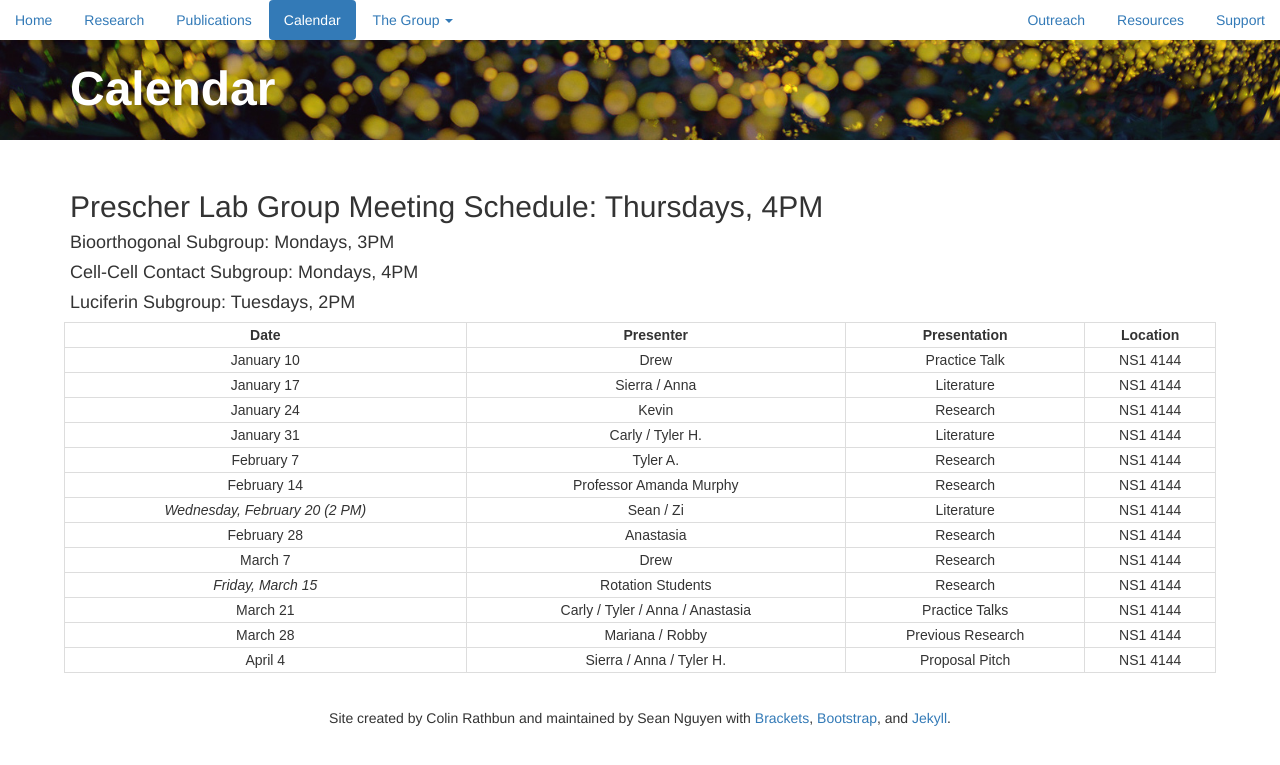
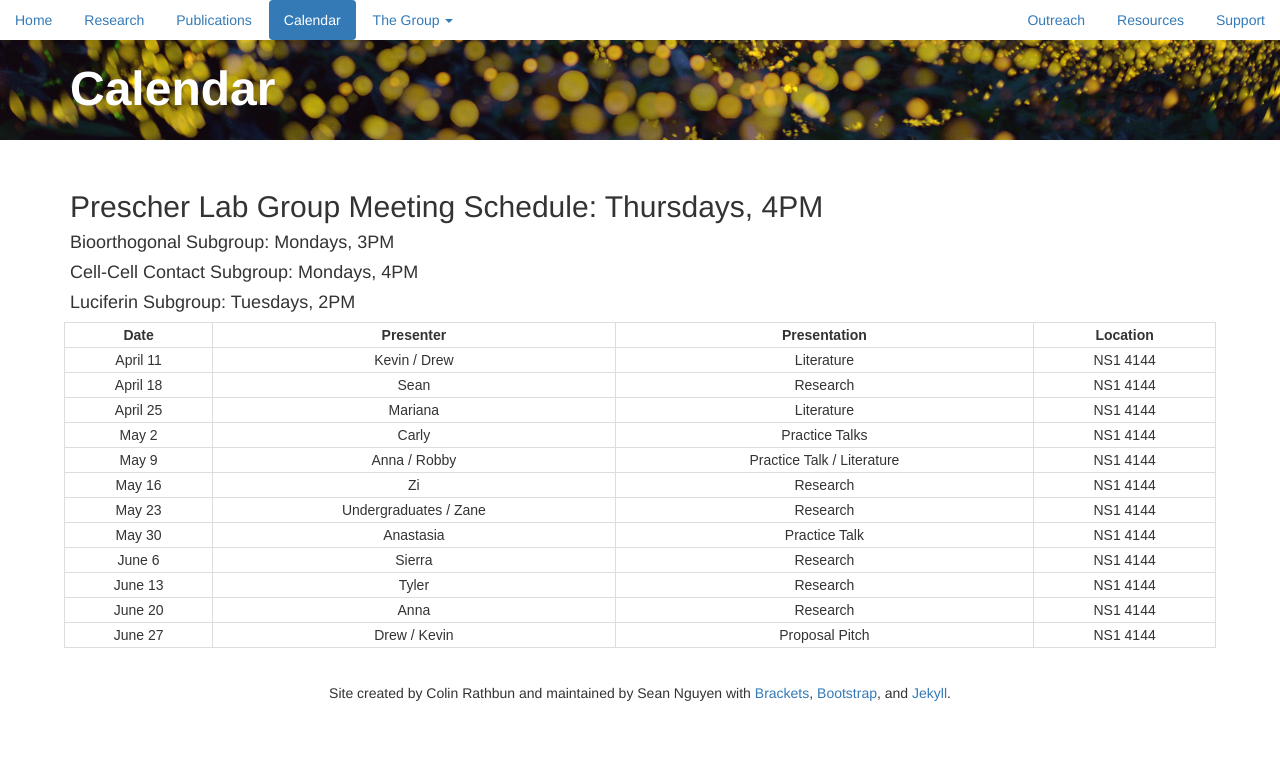
Before and after one commit to c-bun/Prescher-Lab-Site, a Jekyll site: the page built from Calendar.html, in a window 1280 px wide. Shown: the top 765 px of the page. Built offline with Jekyll 4.4.1, drawn with Linux system fonts in a browser that asks for light colours.

Commit message:
PrescherLabSite_May2019_Update1

```diff
--- a/Calendar.html
+++ b/Calendar.html
@@ -34,17 +34,16 @@ padding: 2px;
     <table align="center">
     <thead><tr class="tableizer-firstrow">
      <th>Date</th><th>Presenter</th><th>Presentation</th><th>Location</th></tr></thead><tbody>
-   <tr><td>January 10</td><td>Drew</td><td>Practice Talk</td><td>NS1 4144</td></tr>
-   <tr><td>January 17</td><td>Sierra / Anna</td><td>Literature</td><td>NS1 4144</td></tr>
-   <tr><td>January 24</td><td>Kevin</td><td>Research</td><td>NS1 4144</td></tr>
-   <tr><td>January 31</td><td>Carly / Tyler H.</td><td>Literature</td><td>NS1 4144</td></tr>
-   <tr><td>February 7</td><td>Tyler A.</td><td>Research</td><td>NS1 4144</td></tr>
-   <tr><td>February 14</td><td>Professor Amanda Murphy</td><td>Research</td><td>NS1 4144</td></tr>
-   <tr><td><i>Wednesday, February 20 (2 PM)</i></td><td>Sean / Zi</td><td>Literature</td><td>NS1 4144</td></tr>
-   <tr><td>February 28</td><td>Anastasia</td><td>Research</td><td>NS1 4144</td></tr>
-   <tr><td>March 7</td><td>Drew</td><td>Research</td><td>NS1 4144</td></tr>
-   <tr><td><i>Friday, March 15</i></td><td>Rotation Students</td><td>Research</td><td>NS1 4144</td></tr>
-   <tr><td>March 21</td><td>Carly / Tyler / Anna / Anastasia</td><td>Practice Talks</td><td>NS1 4144</td></tr>
-   <tr><td>March 28</td><td>Mariana / Robby</td><td>Previous Research</td><td>NS1 4144</td></tr>
-   <tr><td>April 4</td><td>Sierra / Anna / Tyler H.</td><td>Proposal Pitch</td><td>NS1 4144</td></tr>
+   <tr><td>April 11</td><td>Kevin / Drew</td><td>Literature</td><td>NS1 4144</td></tr>
+   <tr><td>April 18</td><td>Sean</td><td>Research</td><td>NS1 4144</td></tr>
+   <tr><td>April 25</td><td>Mariana</td><td>Literature</td><td>NS1 4144</td></tr>
+   <tr><td>May 2</td><td>Carly</td><td>Practice Talks</td><td>NS1 4144</td></tr>
+   <tr><td>May 9</td><td>Anna / Robby</td><td>Practice Talk / Literature</td><td>NS1 4144</td></tr>
+   <tr><td>May 16</td><td>Zi</td><td>Research</td><td>NS1 4144</td></tr>
+   <tr><td>May 23</td><td>Undergraduates / Zane</td><td>Research</td><td>NS1 4144</td></tr>
+   <tr><td>May 30</td><td>Anastasia</td><td>Practice Talk</td><td>NS1 4144</td></tr>
+   <tr><td>June 6</td><td>Sierra</td><td>Research</td><td>NS1 4144</td></tr>
+   <tr><td>June 13</td><td>Tyler</td><td>Research</td><td>NS1 4144</td></tr>
+   <tr><td>June 20</td><td>Anna</td><td>Research</td><td>NS1 4144</td></tr>
+   <tr><td>June 27</td><td>Drew / Kevin</td><td>Proposal Pitch</td><td>NS1 4144</td></tr>
   </tbody></table>
--- a/_data/group.csv
+++ b/_data/group.csv
@@ -32,7 +32,7 @@ Jenn,Prescher,boss,"Blue Earth, MN",,"Frederick Sanger, Rolf Huisgen, Stephen Ke
 Danielle,Dube,former_postdoc,"Aberdeen, NJ","B.A., Biology, Cornell University; Ph.D., Chemistry, University of California, Berkeley; Postdoctoral Scholar, Chemistry, Stanford University","Carolyn Bertozzi, Barbara Imperiali, Laurie Comstock","Andrew W. Mellon Award for sabbatical support, Bowdoin College (2015) : Henry Dreyfus Teacher-Scholar Award, Camille & Henry Dreyfus Foundation (2013)","Associate Professor, Chemistry & Biochemistry, Bowdoin College : Visiting Associate Researcher, Chemistry University of California, Irvine"
 Tyler,Heiss,graduate,"Wilmington, DE","B.S., Biochemistry, University of Delaware",Linus Pauling,,
 Sierra,Williams,graduate,"Capitol Heights, MD","B.S., Chemistry, Temple University",Kelley Donaghy,NSF IGERT Fellow (2017-2019) : NSF Graduate Research Fellow (2018-2021),
-Zane,Long,undergrad,"Orange, CA","B.S., Chemistry",James Crafts,UCI Regents' Scholar (2016-2018) : UROP Fellow (2017-2018) : Allergan Summer Fellow (2017) : UROP Fellow (2018-2019) : ACS Polymer Education Organic Chemistry Award (2018) : American Institute of Chemists Student Award (2018),
+Zane,Long,undergrad,"Orange, CA","B.S., Chemistry",James Crafts,UCI Regents' Scholar (2016-2018) : UROP Fellow (2017-2018) : Allergan Summer Fellow (2017) : UROP Fellow (2018-2019) : ACS Polymer Education Organic Chemistry Award (2018) : American Institute of Chemists Student Award (2018) : NSF GRFP Honorable Mention (2019),
 Yusef,Ibreighith,former_undergrad,"Dana Point, CA","B.S., Chemistry",Bill Nye,UROP Fellow (2017-2018) : Allergan Summer Fellow (2017),
 Anna,Love,graduate,"Canton, OH","B.S., Biochemistry, Messiah College",General Grievous,NSF Graduate Research Honorable Mention (2017) : NSF IGERT Fellow (2017-2019),
 Anastasia,Ionkina,graduate,"Kazan, Russia","B.S., Molecular, Cellular and Developmental Biology, University of Colorado, Boulder","Rosalind Franklin, Neil deGrasse Tyson",,
--- a/_data/publications.csv
+++ b/_data/publications.csv
@@ -1,12 +1,13 @@
 number,authors,title,journal,year,volume,pages,note,link
+54,"Heiss, T. K.; Prescher, J. A.",Cyclopropeniminium ions exhibit unique reactivity profiles with bioorthogonal phosphines,J. Org. Chem.,2019,,,Accepted.,https://pubs.acs.org/doi/10.1021/acs.joc.9b00518
 53,"Row, R. D.; Prescher, J. A.",A Cyclopropenethione-Phosphine Ligation for Rapid Biomolecule Labeling,Org. Lett.,2018,20,5614-5617,,https://pubs.acs.org/doi/10.1021/acs.orglett.8b02296
-52,"Yao, Z.; Zhang, B. S.; Prescher, J. A.",Advances in bioluminescence imaging: new probes from old recipes,Curr. Opin. Chem. Biol.,2018,45,148-156,,https://www.sciencedirect.com/science/article/pii/S1367593118300097
+52,"Yao, Z.*; Zhang, B. S.*; Prescher, J. A.",Advances in bioluminescence imaging: new probes from old recipes,Curr. Opin. Chem. Biol.,2018,45,148-156,,https://www.sciencedirect.com/science/article/pii/S1367593118300097
 51,"Row, R. D.; Prescher, J. A.",Constructing New Bioorthogonal Reagents and Reactions,Acc. Chem. Res.,2018,51,1073-1081,,https://pubs.acs.org/doi/10.1021/acs.accounts.7b00606
 50,"Yu, T.; Laird, J. R.; Prescher, J. A.; Thorpe, C.",Gaussia princeps luciferase: A bioluminescent substrate for oxidative protein folding,Protein Sci.,2018,27,1509-1517,,https://onlinelibrary.wiley.com/doi/abs/10.1002/pro.3433
 49,"Zhang, B. S.; Jones, K. A.; McCutcheon, D. C.; Prescher, J. A.",Pyridone Luciferins and Mutant Luciferases for Bioluminescence Imaging,ChemBioChem,2018,19,1-9,,http://onlinelibrary.wiley.com/doi/10.1002/cbic.201700542/full
 48,"Heemstra, J. M.; Waterman, R.; Antos, J. M.; Beuning, P. J.; Bur, S. K.; Columbus, L.; Feig, A. L.; Fuller, A. A.; Gillmore, J. G.; Leconte, A. M.; Londergan, C. H.; Pomerantz, W. C. K.; Prescher, J. A.; Stanley, L. M.",Throwing Away the Cookbook: Implementing Course-Based Undergraduate Research Experiences (CUREs) in Chemistry,ACS Symposium Series,2017,1248,33-63,"(Chapter 3 of the ""Educational and Outreach Projects from the Cottrell Scholars Collaborative Undergraduate and Graduate Education, Volume 1"")",http://pubs.acs.org/doi/abs/10.1021/bk-2017-1248.ch003
 47,"Liu, M. D.; Warner, E. A.; Morrissey, C. E.; Fick, C. W.; Wu, T. S.; Ornelas, M. Y.; Ochoa, G. V.; Zhang, B.; Rathbun, C. M.; Porterfield, W. B.; Prescher, J. A.; Leconte, A. M.",Statistical Coupling Analysis-guided library design for discovery of mutant luciferases,Biochemistry,2017,57,663-671,,http://pubs.acs.org/doi/10.1021/acs.biochem.7b01014
-46,"Rathbun, C. M.*; Porterfield, W. B.*; Jones, K. A.*; Sagoe, S. J.; Reyes, M. R.; Hua, C. T.; Prescher, J. A.",Parallel Screening for Rapid Identification of Orthogonal Bioluminescent Tools,ACS Cent. Sci.,2017,3,1254-1261,,http://pubs.acs.org/doi/full/10.1021/acscentsci.7b00394
+46,"Rathbun, C. M.*; Porterfield, W. B.*; Jones, K. A.*; Sagoe, M. J.; Reyes, M. R.; Hua, C. T.; Prescher, J. A.",Parallel Screening for Rapid Identification of Orthogonal Bioluminescent Tools,ACS Cent. Sci.,2017,3,1254-1261,,http://pubs.acs.org/doi/full/10.1021/acscentsci.7b00394
 45,"Rathbun, C. M.; Prescher, J. A.",Bioluminescent Probes for Imaging Biology beyond the Culture Dish,Biochemistry,2017,56,5178-5184,"(invited article for ""Seeing Into Cells"" issue)",http://pubs.acs.org/doi/10.1021/acs.biochem.7b00435
 44,"Gartner, Z. J.; Prescher, J. A.; Lavis L. D.",Unraveling cell-to-cell signaling networks with chemical biology,Nat. Chem. Biol.,2017,13,564-568,,https://www.nature.com/nchembio/journal/v13/n6/full/nchembio.2391.html
 43,"Row, R. D.; Shih, H. -W.; Alexander, A. T.; Mehl, R. A.; Prescher, J. A.",Cyclopropenones for metabolic targeting and sequential bioorthogonal labeling,J. Am. Chem. Soc.,2017,139,7370-7375,,http://pubs.acs.org/doi/abs/10.1021/jacs.7b03010
--- a/_posts/2019-01-23-2019-News.markdown
+++ b/_posts/2019-01-23-2019-News.markdown
@@ -3,6 +3,12 @@ layout: post
 title:  "2019 News"
 categories: group_update
 ---
+#### May 2019
+- Tyler's work on cyclopropeniminiums was published in [JOC](https://pubs.acs.org/doi/10.1021/acs.joc.9b00518)! Nicely done!
+
+#### April 2019
+- Zane was awarded an NSF GRFP honorable mention! Congrats!
+
 #### March 2019
 - [Drew](https://plan.core-apps.com/acsorlando2019/abstract/713e959c-e9c8-4e1f-a6fd-9cf766e75980) and [Carly](https://plan.core-apps.com/acsorlando2019/abstract/13e0cb72-3f11-482f-aa80-d44d2ea9c201) will be presenting their research at ACS Orlando. Swing by to hear about cool science!
 - Sierra and Tyler won big at the 2019 UC Chemical Symposium! Sierra was awarded best chemical biology poster, and Tyler was awarded best chemical biology presentation. Congrats!
```
